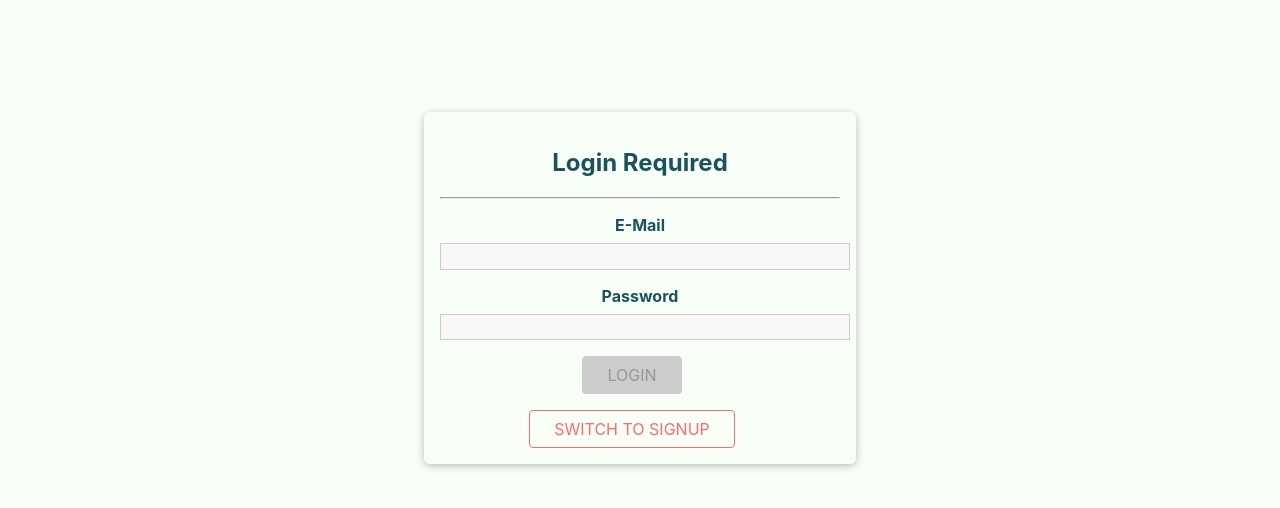
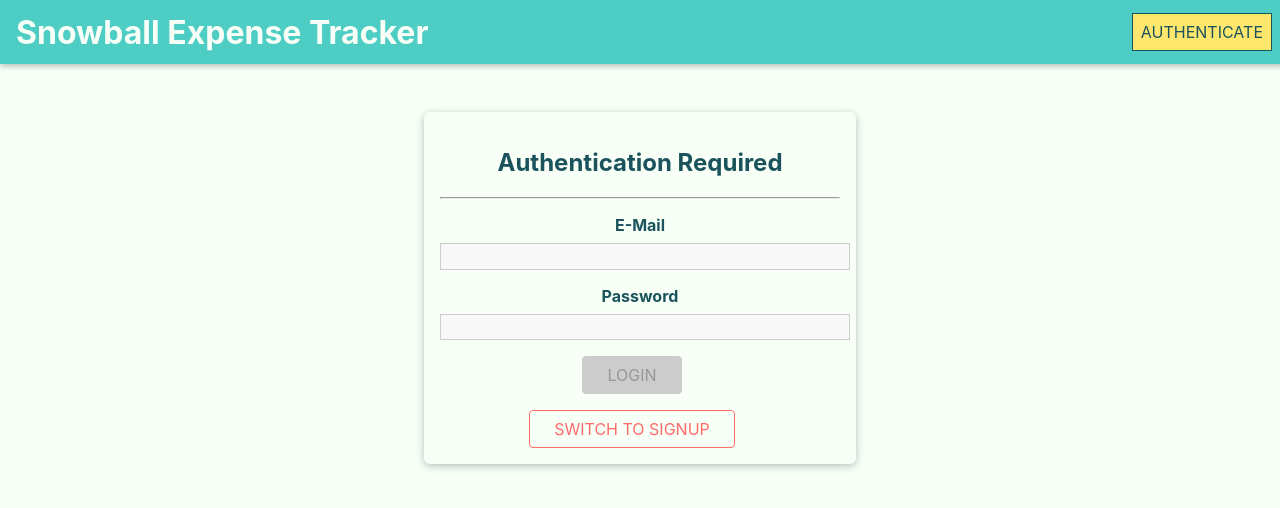
Before and after one commit to rodrigosoberon/snowball-expense-tracker, a React (Create React App) app in the folder frontend/: page /auth in a window 1280 px wide. Shown: the top 508 px of the page. Built offline with nearby package versions, Linux system fonts and the light colour scheme.

Commit message:
add navigation menu

```diff
--- a/frontend/src/App.js
+++ b/frontend/src/App.js
@@ -2,6 +2,7 @@ import React from 'react'
 import { BrowserRouter as Router, Route, Redirect, Switch } from 'react-router-dom'
 
 import Auth from './user/pages/Auth'
+import MainNavigation from './shared/components/Navigation/MainNavigation'
 import { AuthContext } from './shared/context/auth-context'
 import { useAuth } from './shared/hooks/auth-hook'
 function App() {
@@ -12,7 +13,7 @@ function App() {
     routes=(
     <Switch>
       <Route path='/' exact>
-        <h1>Logged in</h1>
+
       </Route>
       <Redirect to='/'/>
     </Switch>
@@ -36,6 +37,7 @@ function App() {
     logout:logout
   }}>
     <Router>
+      <MainNavigation/>
       <main>{routes}</main>
     </Router>
   </AuthContext.Provider>
--- a/frontend/src/shared/components/Navigation/MainHeader.css
+++ b/frontend/src/shared/components/Navigation/MainHeader.css
@@ -6,9 +6,9 @@
   position: fixed;
   top: 0;
   left: 0;
-  background: #ff0055;
+  background: #4ECDC4;
   box-shadow: 0 2px 6px rgba(0, 0, 0, 0.26);
-  padding: 0 1rem;
+  padding:  0 1rem;
   z-index: 5;
 }
 
--- a/frontend/src/shared/components/Navigation/MainNavigation.css
+++ b/frontend/src/shared/components/Navigation/MainNavigation.css
@@ -14,7 +14,7 @@
   display: block;
   width: 3rem;
   height: 2.5px;
-  background: white;
+  background: #F7FFF7;
 }
 
 .main-navigation__title {
@@ -23,7 +23,7 @@
 
 .main-navigation__title a {
   text-decoration: none;
-  color: white;
+  color: #F7FFF7;
 }
 
 .main-navigation__header-nav {
--- a/frontend/src/shared/components/Navigation/MainNavigation.js
+++ b/frontend/src/shared/components/Navigation/MainNavigation.js
@@ -37,7 +37,7 @@ const MainNavigation = props => {
           <span />
         </button>
         <h1 className="main-navigation__title">
-          <Link to="/">YourPlaces</Link>
+          <Link to="/">Snowball Expense Tracker</Link>
         </h1>
         <nav className="main-navigation__header-nav">
           <NavLinks />
--- a/frontend/src/shared/components/Navigation/NavLinks.css
+++ b/frontend/src/shared/components/Navigation/NavLinks.css
@@ -16,7 +16,7 @@
 
 .nav-links a {
   border: 1px solid transparent;
-  color: #292929;
+  color: #1A535C;
   text-decoration: none;
   padding: 0.5rem;
 }
@@ -24,15 +24,15 @@
 .nav-links a:hover,
 .nav-links a:active,
 .nav-links a.active {
-  background: #f8df00;
-  border-color: #292929;
-  color: #292929;
+  background: #FFE66D;
+  border-color: #1A535C;
+  color: #1A535C;
 }
 
 .nav-links button {
   cursor: pointer;
-  border: 1px solid #292929;
-  color: #292929;
+  border: 1px solid #1A535C;
+  color: #1A535C;
   background: transparent;
   padding: 0.5rem;
   font: inherit;
@@ -44,33 +44,34 @@
 
 .nav-links button:hover,
 .nav-links button:active {
-  background: #292929;
-  color: white;
+  background: #1A535C;
+  color: #F7FFF7;
 }
 
 @media (min-width: 768px) {
   .nav-links {
     flex-direction: row;
+    margin-right: 2em;
   }
 
   .nav-links li {
-    margin: 0 0.5rem;
+    margin: 0.5rem
   }
 
   .nav-links a {
-    color: white;
+    color: #F7FFF7;
     text-decoration: none;
   }
 
   .nav-links button {
-    border: 1px solid white;
-    color: white;
+    border: 1px solid #F7FFF7;
+    color: #F7FFF7;
     background: transparent;
   }
 
   .nav-links button:hover,
   .nav-links button:active {
-    background: #f8df00;
-    color: #292929;
+    background: #FFE66D;
+    color: #1A535C;
   }
 }
--- a/frontend/src/shared/components/Navigation/NavLinks.js
+++ b/frontend/src/shared/components/Navigation/NavLinks.js
@@ -9,21 +9,8 @@ const NavLinks = props => {
 
 	return (
 		<ul className='nav-links'>
-			<li>
-				<NavLink to='/' exact>
-					ALL USERS
-				</NavLink>
-			</li>
-			{auth.isLoggedIn && (
-				<li>
-					<NavLink to={`/${auth.userId}/places`}>MY PLACES</NavLink>
-				</li>
-			)}
-			{auth.isLoggedIn && (
-				<li>
-					<NavLink to='/places/new'>ADD PLACE</NavLink>
-				</li>
-			)}
+
+
 			{!auth.isLoggedIn && (
 				<li>
 					<NavLink to='/auth'>AUTHENTICATE</NavLink>
--- a/frontend/src/user/pages/Auth.js
+++ b/frontend/src/user/pages/Auth.js
@@ -64,7 +64,7 @@ const Auth = () => {
     if (isLoginMode) {
       try {
         const responseData = await sendRequest(
-          'http://localhost:5000/api/users/login',
+          'http://192.168.1.3:5000/api/users/login',
           'POST',
           JSON.stringify({
             email: formState.inputs.email.value,
@@ -83,7 +83,7 @@ const Auth = () => {
         formData.append('name', formState.inputs.name.value)
         formData.append('password', formState.inputs.password.value)
         const responseData = await sendRequest(
-          'http://localhost:5000/api/users/signup',
+          'http://192.168.1.3:5000/api/users/signup',
           'POST',
           JSON.stringify({
             name: formState.inputs.name.value,
@@ -105,7 +105,7 @@ const Auth = () => {
       <ErrorModal error={error} onClear={clearError} />
       <Card className='authentication'>
         {isLoading && <LoadingSpinner asOverlay />}
-        <h2>Login Required</h2>
+        <h2>Authentication Required</h2>
         <hr />
         <form onSubmit={authSubmitHandler}>
           {!isLoginMode && (
```
Also changed, not shown: 1 other file (tests, documents, lock files or other folders).
